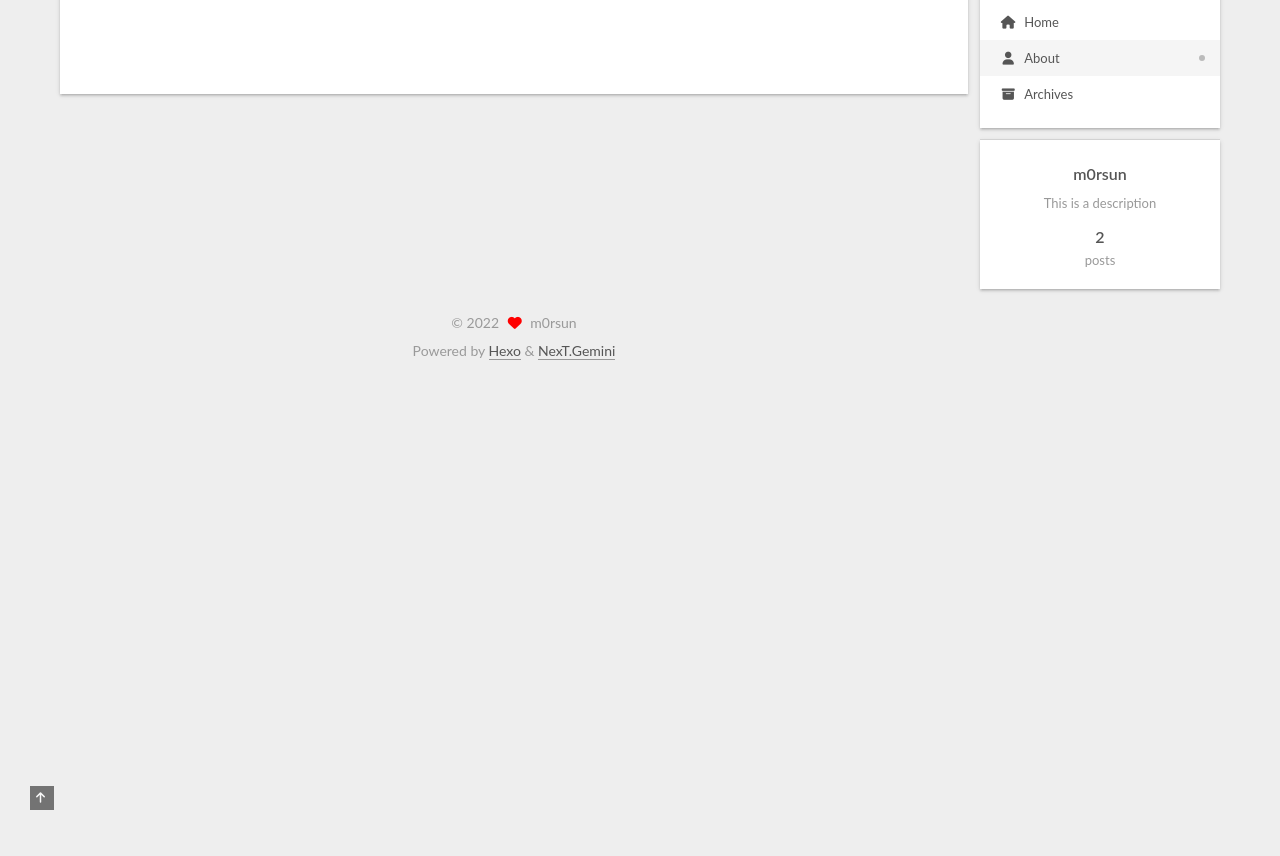
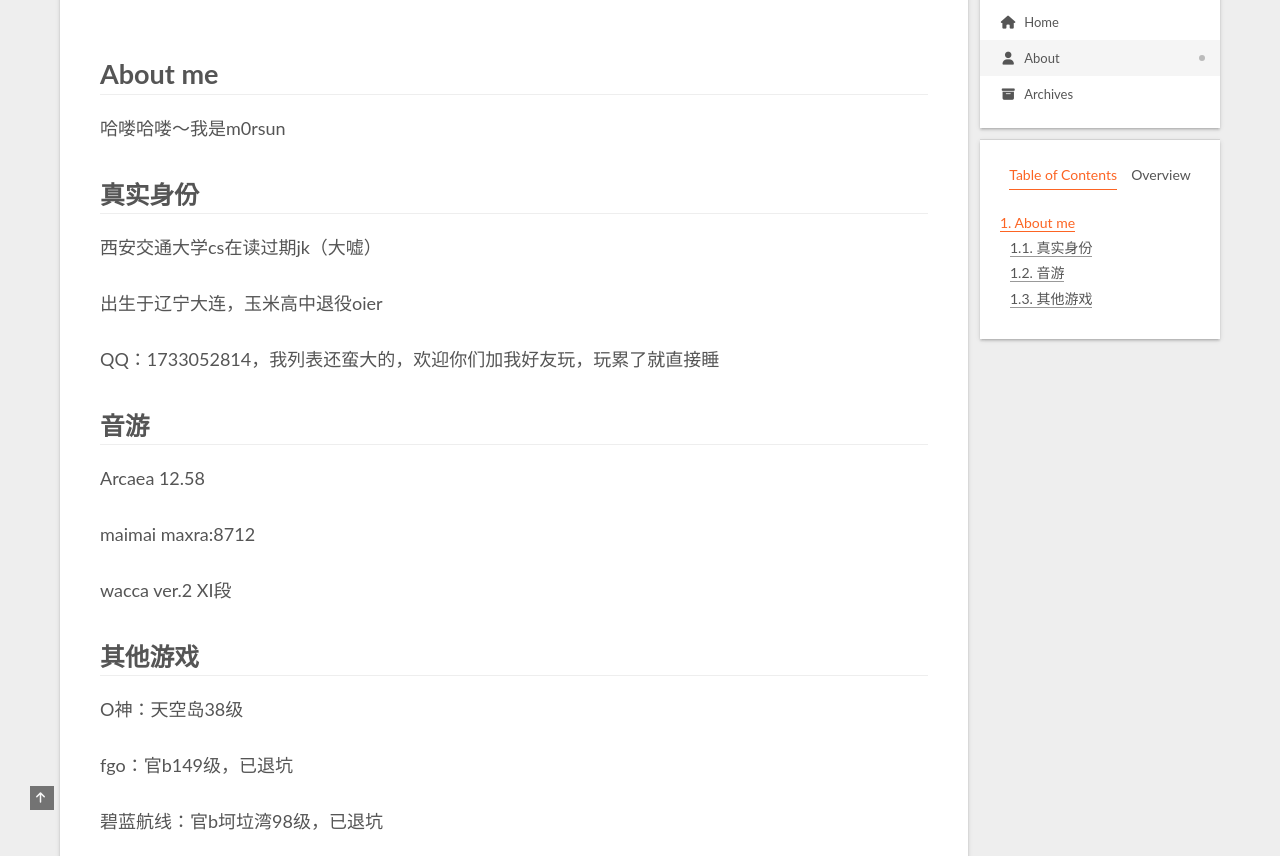
Before and after one commit to m0rsun/m0rsun.github.io, a plain HTML site: page about/index.html in a window 1280 px wide. Shown: the part 90-946 px from the top of the page. Before the commit the page ends 800 px from the top, so only its background shows below. Drawn offline with nearby package versions, Linux system fonts and the light colour scheme.

Commit message:
Site updated: 2022-08-10 12:33:06

```diff
--- a/about/index.html
+++ b/about/index.html
@@ -20,15 +20,15 @@
 
 <script class="next-config" data-name="main" type="application/json">{"hostname":"m0rsun.github.io","root":"/","images":"/images","scheme":"Gemini","darkmode":false,"version":"8.12.3","exturl":false,"sidebar":{"position":"right","display":"post","padding":18,"offset":12},"copycode":{"enable":false,"style":null},"bookmark":{"enable":false,"color":"#222","save":"auto"},"mediumzoom":false,"lazyload":false,"pangu":false,"comments":{"style":"tabs","active":null,"storage":true,"lazyload":false,"nav":null},"stickytabs":false,"motion":{"enable":true,"async":false,"transition":{"post_block":"fadeIn","post_header":"fadeInDown","post_body":"fadeInDown","coll_header":"fadeInLeft","sidebar":"fadeInUp"}},"prism":false,"i18n":{"placeholder":"Searching...","empty":"We didn't find any results for the search: ${query}","hits_time":"${hits} results found in ${time} ms","hits":"${hits} results found"}}</script><script src="/js/config.js"></script>
 
-    <meta name="description" content="This is a description">
+    <meta name="description" content="About me哈喽哈喽～我是m0rsun 真实身份西安交通大学cs在读过期jk（大嘘） 出生于辽宁大连，玉米高中退役oier QQ：1733052814，我列表还蛮大的，欢迎你们加我好友玩，玩累了就直接睡 音游Arcaea 12.58 maimai maxra:8712 wacca ver.2 XI段 其他游戏O神：天空岛38级 fgo：官b149级，已退坑 碧蓝航线：官b坷垃湾98级，已退坑">
 <meta property="og:type" content="website">
 <meta property="og:title" content="about">
 <meta property="og:url" content="https://m0rsun.github.io/about/index.html">
 <meta property="og:site_name" content="m0rsun&#39;s Blog">
-<meta property="og:description" content="This is a description">
+<meta property="og:description" content="About me哈喽哈喽～我是m0rsun 真实身份西安交通大学cs在读过期jk（大嘘） 出生于辽宁大连，玉米高中退役oier QQ：1733052814，我列表还蛮大的，欢迎你们加我好友玩，玩累了就直接睡 音游Arcaea 12.58 maimai maxra:8712 wacca ver.2 XI段 其他游戏O神：天空岛38级 fgo：官b149级，已退坑 碧蓝航线：官b坷垃湾98级，已退坑">
 <meta property="og:locale" content="en_US">
 <meta property="article:published_time" content="2022-08-08T15:32:41.000Z">
-<meta property="article:modified_time" content="2022-08-08T15:32:41.289Z">
+<meta property="article:modified_time" content="2022-08-10T04:32:45.594Z">
 <meta property="article:author" content="m0rsun">
 <meta name="twitter:card" content="summary">
 
@@ -103,7 +103,7 @@
 
   <aside class="sidebar">
 
-    <div class="sidebar-inner sidebar-overview-active">
+    <div class="sidebar-inner sidebar-nav-active sidebar-toc-active">
       <ul class="sidebar-nav">
         <li class="sidebar-nav-toc">
           Table of Contents
@@ -116,6 +116,7 @@
       <div class="sidebar-panel-container">
         <!--noindex-->
         <div class="post-toc-wrap sidebar-panel">
+            <div class="post-toc animated"><ol class="nav"><li class="nav-item nav-level-1"><a class="nav-link" href="#About-me"><span class="nav-number">1.</span> <span class="nav-text">About me</span></a><ol class="nav-child"><li class="nav-item nav-level-2"><a class="nav-link" href="#%E7%9C%9F%E5%AE%9E%E8%BA%AB%E4%BB%BD"><span class="nav-number">1.1.</span> <span class="nav-text">真实身份</span></a></li><li class="nav-item nav-level-2"><a class="nav-link" href="#%E9%9F%B3%E6%B8%B8"><span class="nav-number">1.2.</span> <span class="nav-text">音游</span></a></li><li class="nav-item nav-level-2"><a class="nav-link" href="#%E5%85%B6%E4%BB%96%E6%B8%B8%E6%88%8F"><span class="nav-number">1.3.</span> <span class="nav-text">其他游戏</span></a></li></ol></li></ol></div>
         </div>
         <!--/noindex-->
 
@@ -176,6 +177,17 @@
 
 
       <div class="post-body">
+          <h1 id="About-me"><a href="#About-me" class="headerlink" title="About me"></a>About me</h1><p>哈喽哈喽～我是m0rsun</p>
+<h2 id="真实身份"><a href="#真实身份" class="headerlink" title="真实身份"></a>真实身份</h2><p>西安交通大学cs在读过期jk（大嘘）</p>
+<p>出生于辽宁大连，玉米高中退役oier</p>
+<p>QQ：1733052814，我列表还蛮大的，欢迎你们加我好友玩，玩累了就直接睡</p>
+<h2 id="音游"><a href="#音游" class="headerlink" title="音游"></a>音游</h2><p>Arcaea 12.58</p>
+<p>maimai maxra:8712</p>
+<p>wacca ver.2 XI段</p>
+<h2 id="其他游戏"><a href="#其他游戏" class="headerlink" title="其他游戏"></a>其他游戏</h2><p>O神：天空岛38级</p>
+<p>fgo：官b149级，已退坑</p>
+<p>碧蓝航线：官b坷垃湾98级，已退坑</p>
+<p>以上游戏均可私戳QQ加好友！</p>
 
       </div>
 
```
Also changed, not shown: index.html (+9 -4 lines), test/index.html (+12 -6 lines).
